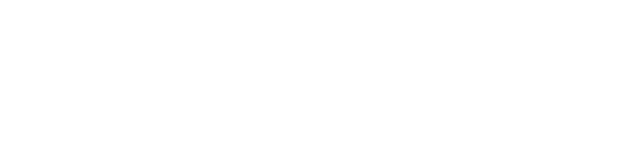
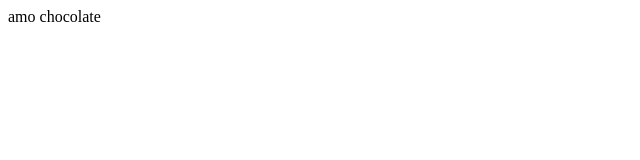
Before and after one commit to yasmimnnasato/teste1, a plain HTML site: page index.html in a window 1280 px wide. Shown: the whole page, without its empty margins (0-640 px from the left). Drawn offline with Linux system fonts and the light colour scheme.

Commit message:
teste de comit

```diff
--- a/index.html
+++ b/index.html
@@ -6,6 +6,6 @@
 <title>teste1</title>
 </head>
 <body>
-
+    amo chocolate
 </body>
 </html>
```
